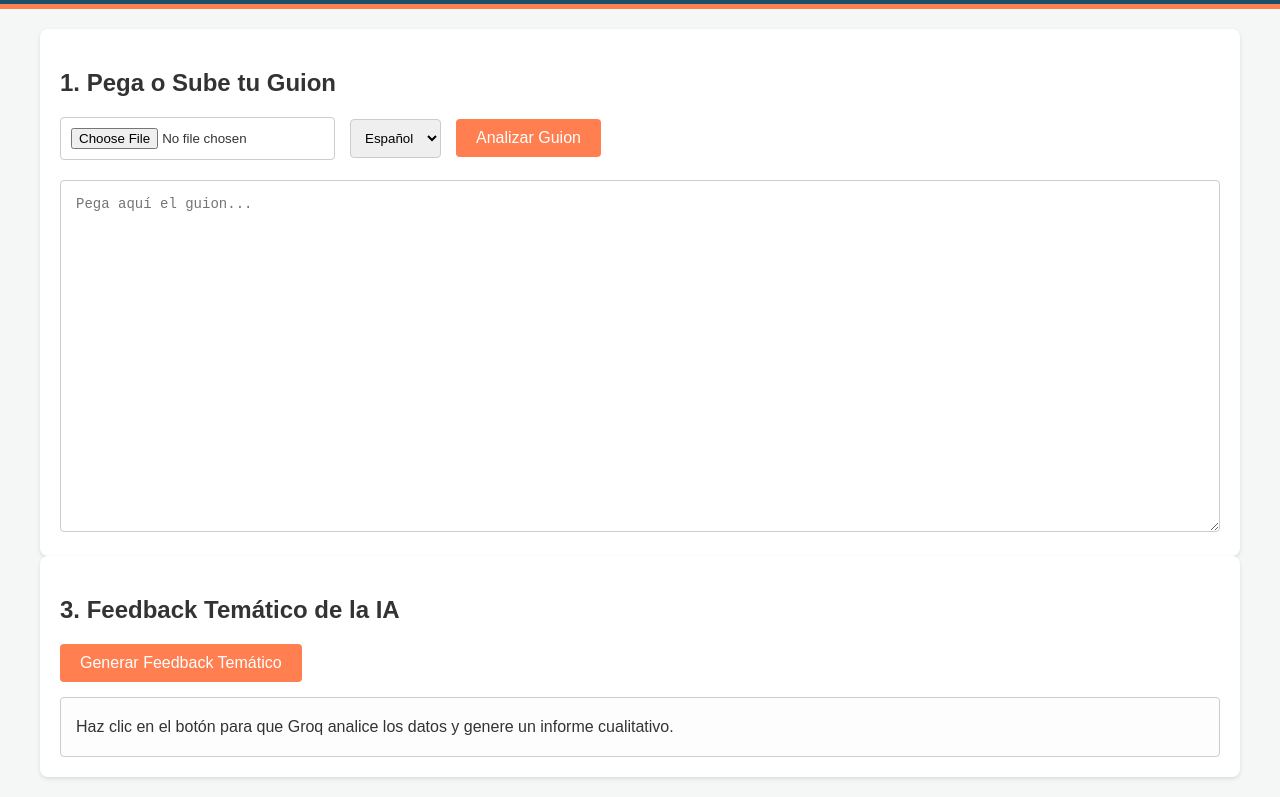
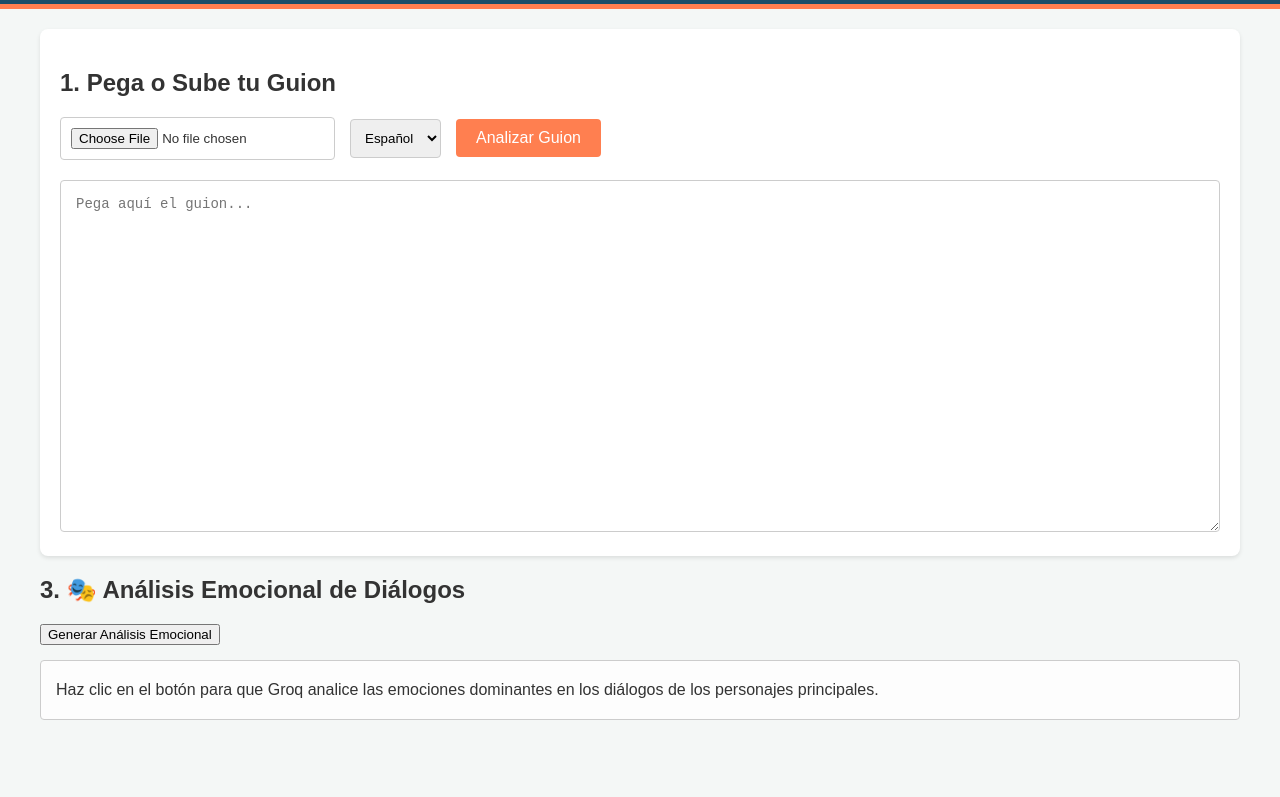
Before and after one commit to ximenagaleanam-prog/proyecto-guion-, a plain HTML site: page index.html in a window 1280 px wide. Shown: the part 79-876 px from the top of the page. After the commit the page ends 819 px from the top, so only its background shows below. Drawn offline with nearby package versions, Linux system fonts and the light colour scheme.

Commit message:
Update index.html

```diff
--- a/index.html
+++ b/index.html
@@ -31,30 +31,30 @@
 
                 <h3>Apariciones/Diálogos por Personaje</h3>
                 <ul id="lista-personajes">
-                    </ul>
+                </ul>
 
                 <h3>Palabras Clave (Frecuencia en Diálogos)</h3>
                 <ul id="lista-palabras">
-                    </ul>
+                </ul>
 
                 <hr>
 
                 <h3>Oraciones Clave (Temas)</h3>
                 <ul id="lista-oraciones-clave">
-                    </ul>
+                </ul>
 
                 <h3>Diálogos Destacados</h3>
                 <ul id="lista-dialogos-clave">
-                    </ul>
+                </ul>
 
             </div>
         </section>
 
-        <section id="sugerencias">
-            <h2>3. Feedback Temático de la IA</h2>
-            <button id="generar-sugerencias-btn">Generar Feedback Temático</button>
-            <div id="texto-sugerencias" class="feedback-box">
-                <p>Haz clic en el botón para que Groq analice los datos y genere un informe cualitativo.</p>
+        <section id="analisis-emocional">
+            <h2>3. 🎭 Análisis Emocional de Diálogos</h2>
+            <button id="generar-analisis-emocional-btn">Generar Análisis Emocional</button>
+            <div id="resultado-emocional" class="feedback-box">
+                <p>Haz clic en el botón para que Groq analice las emociones dominantes en los diálogos de los personajes principales.</p>
             </div>
         </section>
     </main>
```
